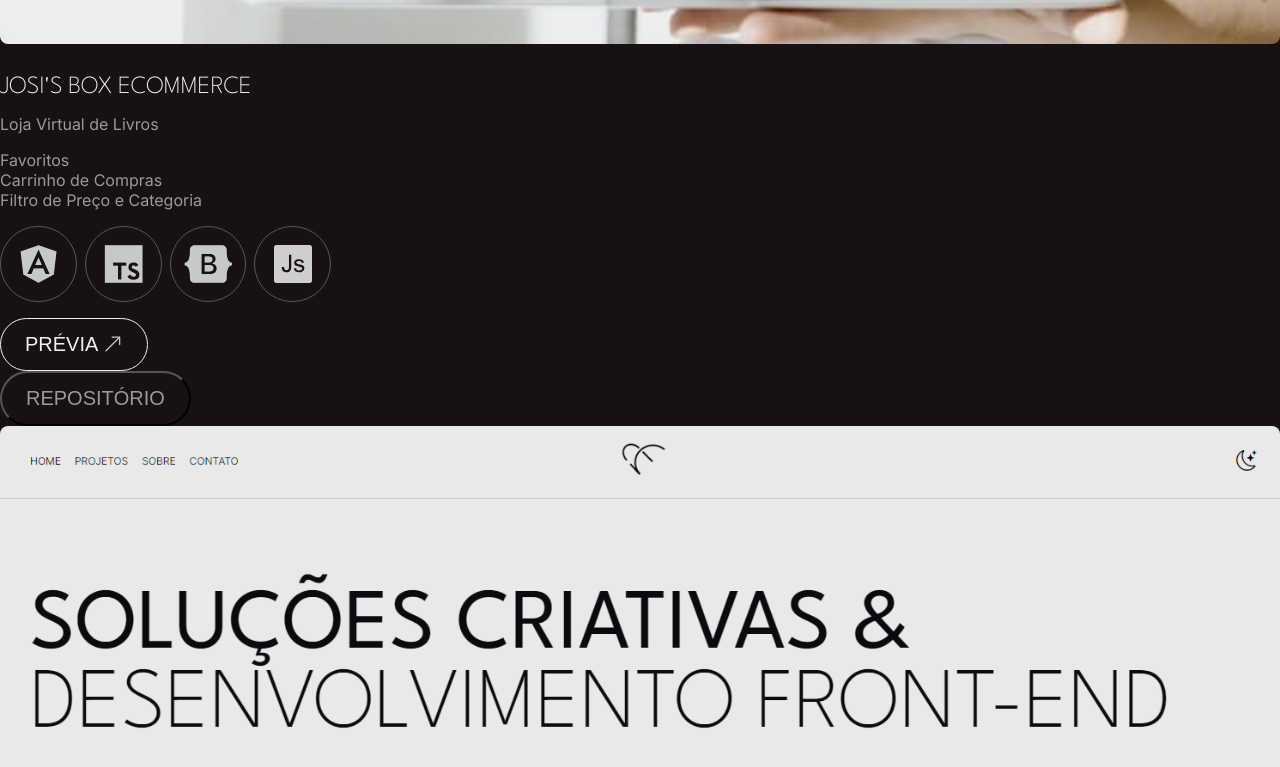
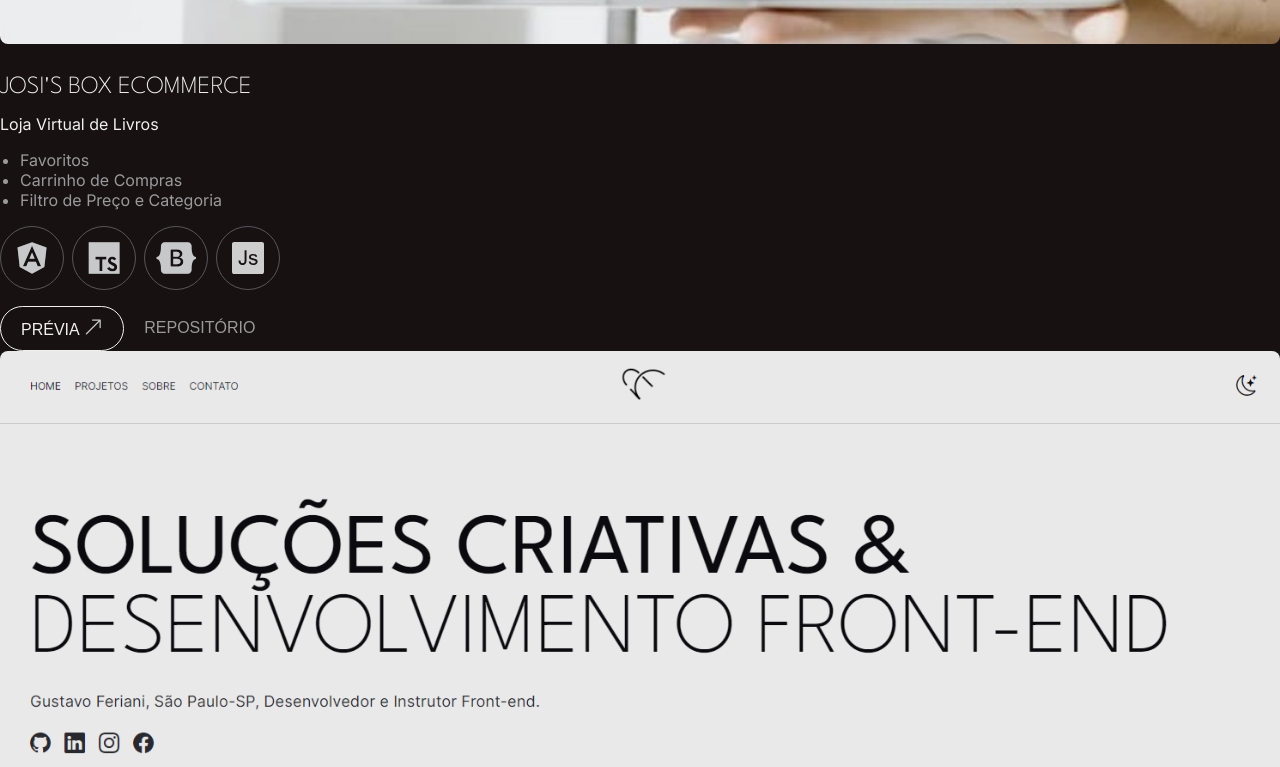
Before and after one commit to caio3011/meu-site, a plain HTML site: page index.html in a window 1280 px wide. Shown: the part 1984-2751 px from the top of the page. Drawn offline with nearby package versions, Linux system fonts and the light colour scheme.

Commit message:
update css

```diff
--- a/css/estilo.css
+++ b/css/estilo.css
@@ -194,6 +194,7 @@ p {
     padding: 0.875rem 1.5rem;
     background: transparent;
     border-radius: 3.125rem;
+    border: none;
     transition: ease-in-out .3s;
     cursor: pointer;
     color: var(--primary-color);
@@ -203,7 +204,7 @@ p {
     transform: scale(1.05);
     transition: ease-in-out .3s;
 }
-.btn span, .btn i{
+.btn span, .btn i {
     font-size: 1.25rem;
     text-transform: uppercase;
 }
@@ -228,7 +229,7 @@ p {
     aspect-ratio: 16/9;
 }
 
-/* estilo do section */
+/* Estilo do section */
 
 .tecnologias {
     display: flex;
@@ -264,7 +265,7 @@ p {
 .tecnologias-logo{
     height: 2.4rem;
 }
-/* ------- fim section ------- */
+/* ------- Fim section ------- */
 
 /* Projetos */
 .projetos {
@@ -296,3 +297,35 @@ p {
     align-items: flex-start;
     gap: 1rem;
 }
+.card-descricao {
+    color: var(--title-color);
+}
+.card-list {
+    margin-left: 1.25rem;
+}
+.card-item {
+    list-style: disc;
+}
+.card-button, .descricao-button{
+    display: flex;
+    flex-flow: row wrap;
+    justify-content: center;
+}
+.card-button .btn {
+    padding: .65rem 1.25rem;
+}
+.card-button .btn span {
+    font-size: 1rem;
+}
+.card-body .tecnologias-item{
+    width: 4rem;
+    height: 4rem;
+}
+.card-body .tecnologias-logo {
+    height: 2rem;
+}
+.projetos .btn {
+    width: auto;
+    margin: auto;
+}
+/* ------- Fim projeto ------- */
```
